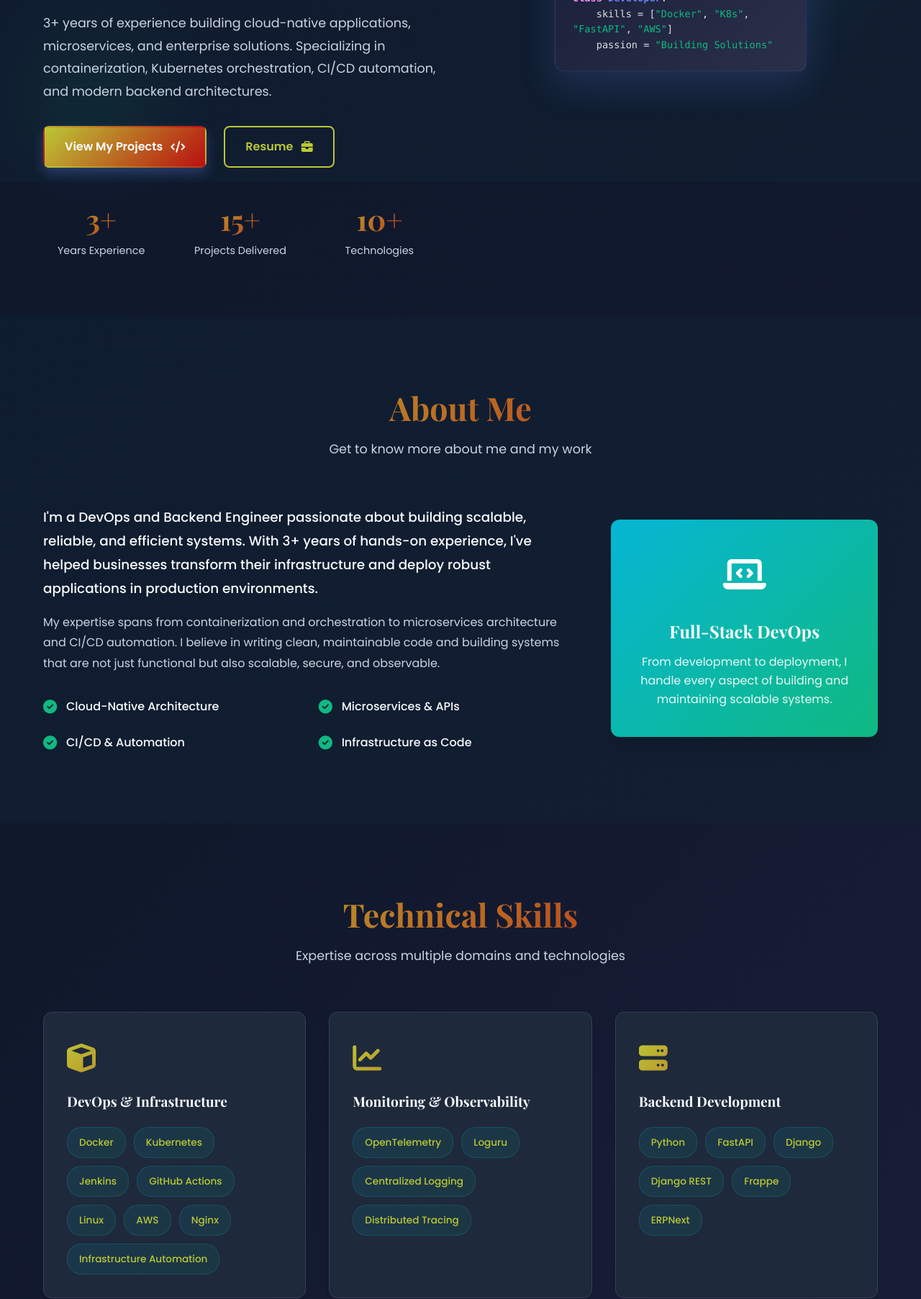
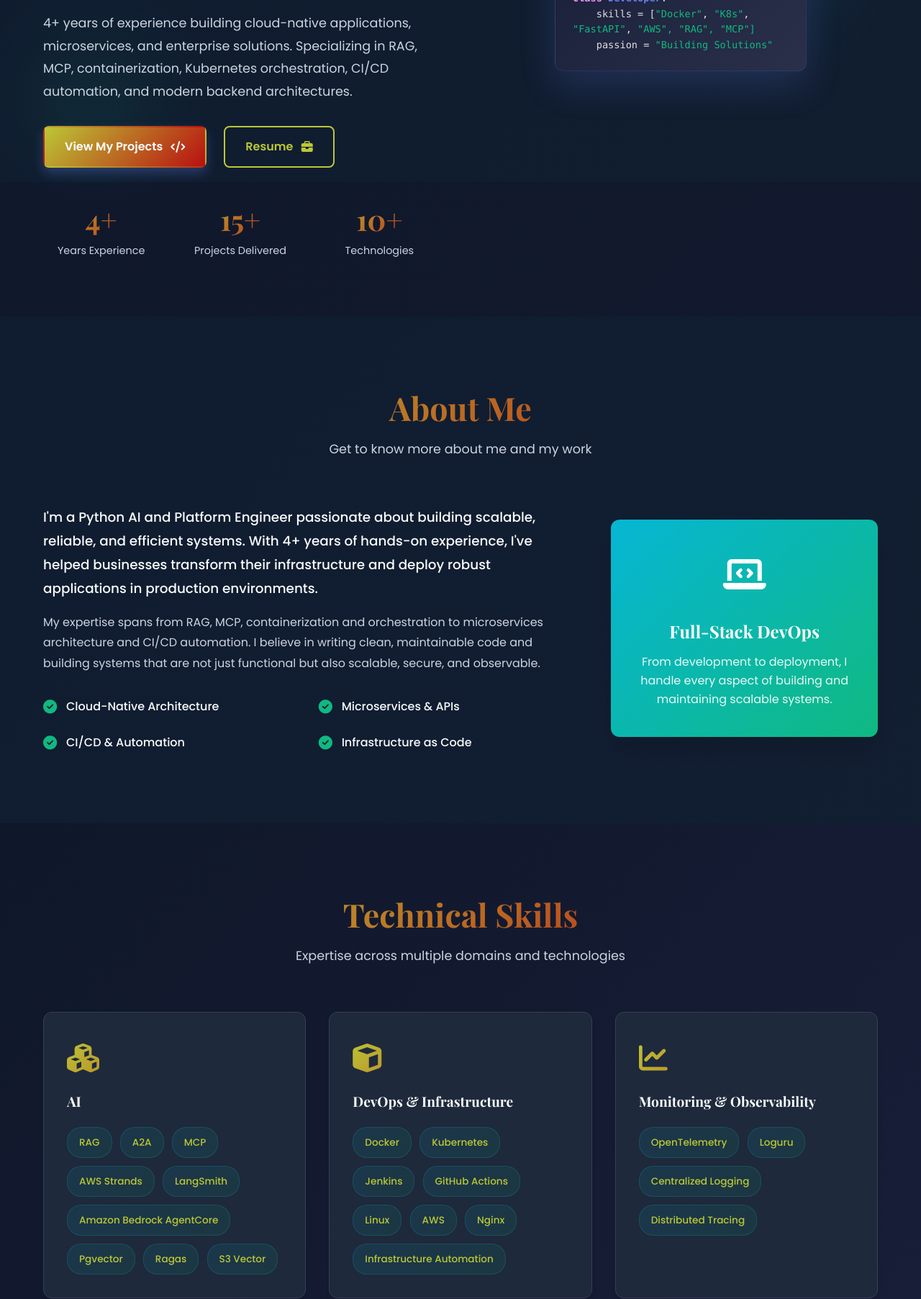
Before and after one commit to MP-30/website, a plain HTML site: page index.html in a window 1280 px wide. Shown: the part 547-2352 px from the top of the page at 72% size. Drawn offline with nearby package versions, Linux system fonts and the light colour scheme.

Commit message:
update expeciance

```diff
--- a/index.html
+++ b/index.html
@@ -60,12 +60,12 @@
                     <span>Available for Work</span>
                 </div>
                 <h1 class="hero-title">
-                    DevOps & Backend <span class="gradient-text">Engineer</span><br>
+                    Python AI & Platform <span class="gradient-text">Engineer</span><br>
                     Building <span class="gradient-text">Scalable Systems</span>
                 </h1>
                 <p class="hero-subtitle">
-                    3+ years of experience building cloud-native applications, microservices, and enterprise solutions.
-                    Specializing in containerization, Kubernetes orchestration, CI/CD automation, and modern backend architectures.
+                    4+ years of experience building cloud-native applications, microservices, and enterprise solutions.
+                    Specializing in RAG, MCP, containerization, Kubernetes orchestration, CI/CD automation, and modern backend architectures.
                 </p>
                 <div class="hero-cta">
                     <a href="#projects" class="btn btn-primary">
@@ -79,7 +79,7 @@
                 </div>
                 <div class="hero-stats">
                     <div class="stat">
-                        <h3>3+</h3>
+                        <h3>4+</h3>
                         <p>Years Experience</p>
                     </div>
                     <div class="stat">
@@ -102,7 +102,7 @@
                     <div class="code-content">
                         <p><span class="code-keyword">from</span> devops <span class="code-keyword">import</span> Aditya</p>
                         <p><span class="code-keyword">class</span> <span class="code-class">Developer</span>:</p>
-                        <p>&nbsp;&nbsp;&nbsp;&nbsp;skills = [<span class="code-string">"Docker"</span>, <span class="code-string">"K8s"</span>, <span class="code-string">"FastAPI"</span>, <span class="code-string">"AWS"</span>]</p>
+                        <p>&nbsp;&nbsp;&nbsp;&nbsp;skills = [<span class="code-string">"Docker"</span>, <span class="code-string">"K8s"</span>, <span class="code-string">"FastAPI"</span>, <span class="code-string">"AWS", <span class="code-string">"RAG", <span class="code-string">"MCP"</span>]</p>
                         <p>&nbsp;&nbsp;&nbsp;&nbsp;passion = <span class="code-string">"Building Solutions"</span></p>
                     </div>
                 </div>
@@ -120,12 +120,12 @@
             <div class="about-grid">
                 <div class="about-content">
                     <p class="about-text lead">
-                        I'm a DevOps and Backend Engineer passionate about building scalable, reliable, and efficient systems.
-                        With 3+ years of hands-on experience, I've helped businesses transform their infrastructure and deploy
+                        I'm a Python AI and Platform Engineer passionate about building scalable, reliable, and efficient systems.
+                        With 4+ years of hands-on experience, I've helped businesses transform their infrastructure and deploy
                         robust applications in production environments.
                     </p>
                     <p class="about-text">
-                        My expertise spans from containerization and orchestration to microservices architecture and CI/CD automation.
+                        My expertise spans from RAG, MCP, containerization and orchestration to microservices architecture and CI/CD automation.
                         I believe in writing clean, maintainable code and building systems that are not just functional but also scalable,
                         secure, and observable.
                     </p>
@@ -167,6 +167,23 @@
                 <p>Expertise across multiple domains and technologies</p>
             </div>
             <div class="skills-grid">
+                <div class="skill-card">
+                    <div class="skill-icon">
+                        <i class="fas fa-cubes"></i>
+                    </div>
+                    <h3>AI</h3>
+                    <div class="skill-tags">
+                        <span class="skill-tag">RAG</span>
+                        <span class="skill-tag">A2A</span>
+                        <span class="skill-tag">MCP</span>
+                        <span class="skill-tag">AWS Strands</span>
+                        <span class="skill-tag">LangSmith</span>
+                        <span class="skill-tag">Amazon Bedrock AgentCore</span>
+                        <span class="skill-tag">Pgvector</span>
+                        <span class="skill-tag">Ragas</span>
+                        <span class="skill-tag">S3 Vector</span>
+                    </div>
+                </div>
                 <div class="skill-card">
                     <div class="skill-icon">
                         <i class="fas fa-cube"></i>
@@ -252,7 +269,17 @@
                     <div class="timeline-content">
                         <div class="experience-header">
                             <h3>Freelance Software Engineer</h3>
-                            <span class="date"><i class="fas fa-calendar"></i> Nov 2025 – Present</span>
+                            <span class="date"><i class="fas fa-calendar"></i> Jan 2025 – Present</span>
+                        </div>
+
+                        <div class="experience-project">
+                            <h4><i class="fas fa-project-diagram"></i> Tensteps Technologies</h4>
+                            <p class="tech-stack">FastAPI • PostgreSQL • OpenTelemetry • Docker</p>
+                            <ul class="responsibilities">
+                                <li>Developed FastAPI microservices using PostgreSQL, Pydantic, and Jinja2 for clients.</li>
+                                <li>Built Jenkins and GitHub Actions CI/CD pipelines to deploy Docker applications on AWS ECS and DigitalOcean.</li>
+                                <li>Implemented OpenTelemetry, Datadog, Prometheus, Grafana, and Okta SAML SSO to enhance observability, monitoring, and application security.</li>
+                            </ul>
                         </div>
 
                         <div class="experience-project">
@@ -278,26 +305,7 @@
                     </div>
                 </div>
 
-                <div class="timeline-item">
-                    <div class="timeline-marker"></div>
-                    <div class="timeline-content">
-                        <div class="experience-header">
-                            <h3>Tanish Analytics Pvt. Ltd</h3>
-<!--                            <span class="company-info"><i class="fas fa-building"></i> Contract with Infosys</span>-->
-                            <span class="date"><i class="fas fa-calendar"></i> Jan 2025 – Sep 2025</span>
-                        </div>
 
-                        <div class="experience-project">
-
-                            <p class="tech-stack">FastAPI • PostgreSQL • OpenTelemetry • Docker</p>
-                            <ul class="responsibilities">
-                                <li>Developed FastAPI microservices using PostgreSQL, Pydantic, and Jinja2 for clients, including Tensteps Technologies and AIC-Prestige.</li>
-                                <li>Built Jenkins and GitHub Actions CI/CD pipelines to deploy Docker applications on AWS ECS and DigitalOcean.</li>
-                                <li>Implemented OpenTelemetry, Datadog, Prometheus, Grafana, and Okta SAML SSO to enhance observability, monitoring, and application security.</li>
-                            </ul>
-                        </div>
-                    </div>
-                </div>
 
 
                 <div class="timeline-item">
```
Also changed, not shown: 1 other file.
